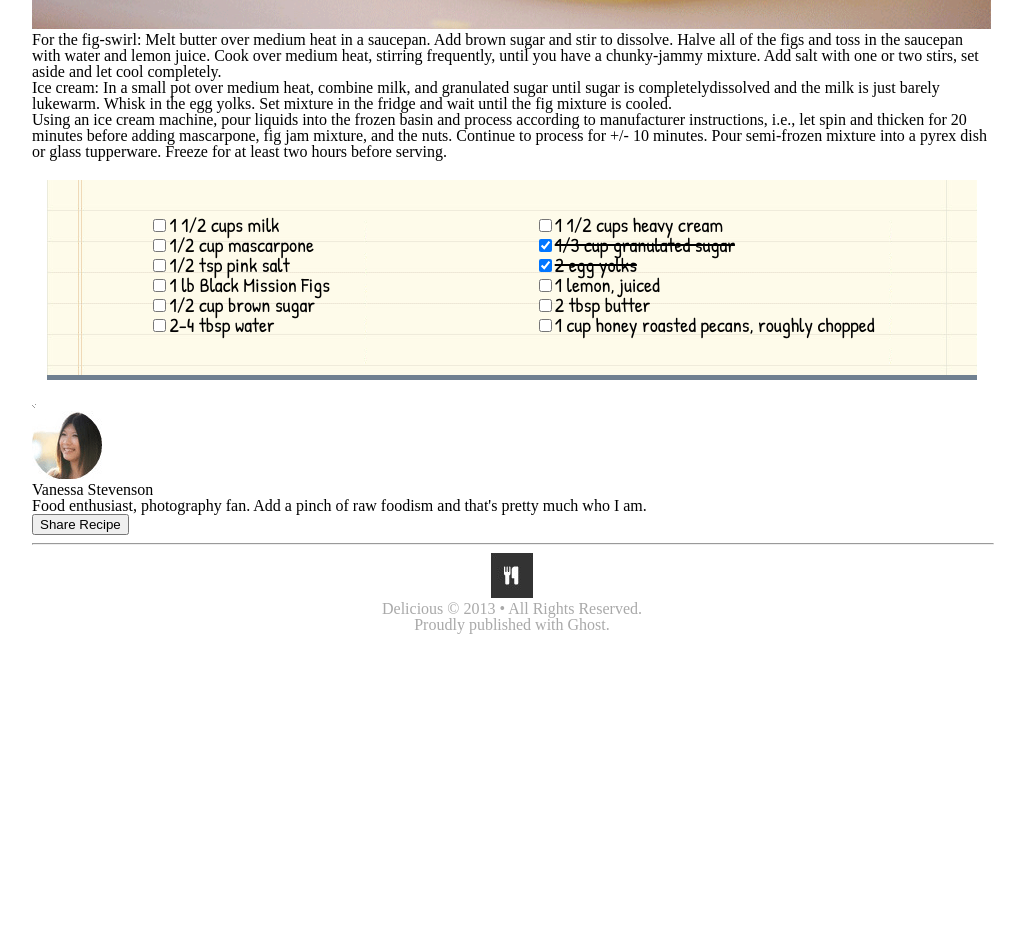
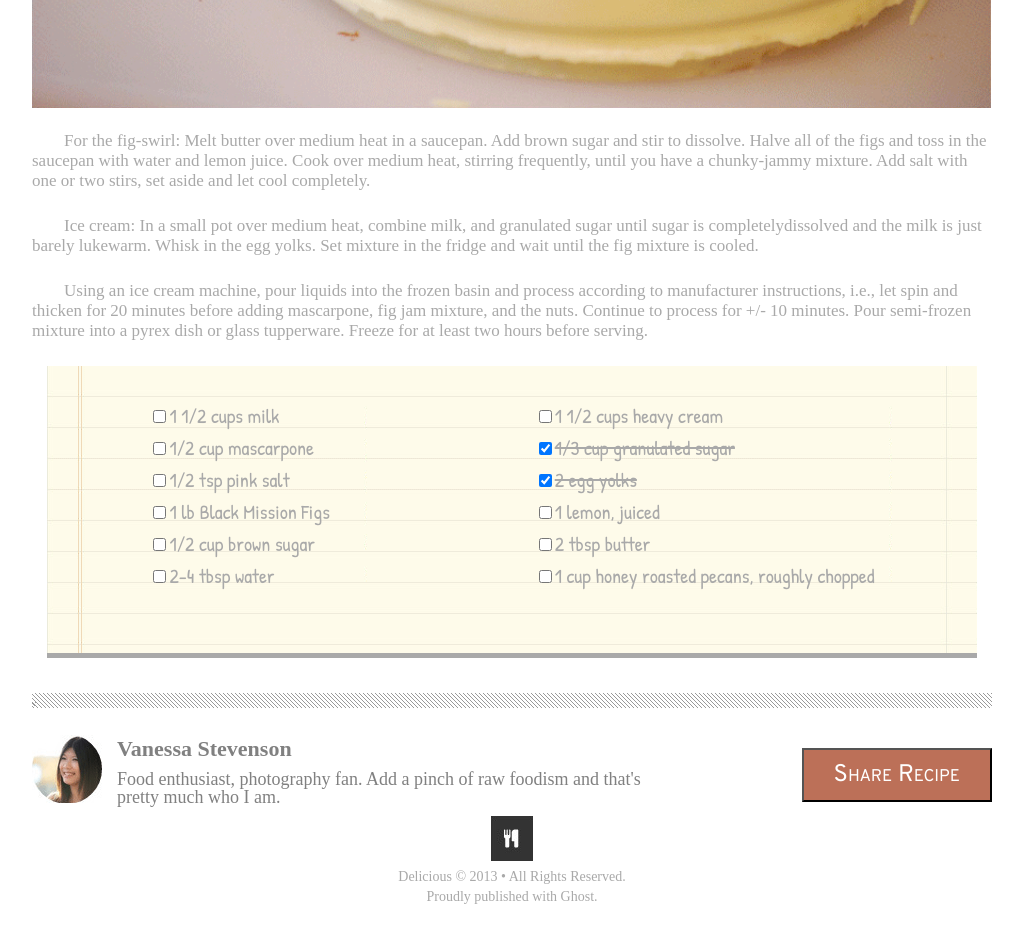
Before and after one commit to Willem-Jacobs/chocolate-pizza, a plain HTML site: page index.html in a window 1280 px wide. Shown: the part 780-1717 px from the top of the page, without its empty margins (68-1093 px from the left). Before the commit the page ends 1443 px from the top, so only its background shows below. Drawn offline with nearby package versions, Linux system fonts and the light colour scheme.

Commit message:
Best we could do on the CSS part

```diff
--- a/index.html
+++ b/index.html
@@ -18,8 +18,12 @@
       <h1 class="nav-left-text">Delicious</h1>
       <h3>the best food blog on the web.</h3>
     </div>
-    <nav>
+    <nav class="nav-icons">
       <div class="nav-right-icons">
+        <!-- <ul>
+          <li><img id="facebook" src="img/fb-icon.png" alt="facebook logo"></li>
+          <li><img id="twitter" src="img/twit-icon.png" alt="twitter logo"></li>
+        </ul> -->
         <img id="facebook" src="img/fb-icon.png" alt="facebook logo">
         <img id="twitter" src="img/twit-icon.png" alt="twitter logo">
         <img id="google" src="img/gp-icon.png" alt="google logo">
@@ -35,19 +39,19 @@
     </div>
   </header>
   <main>
-    <section>
-      <h1>Chocolate Pizza</h1>
+    <section class="post-info">
+      <h1 class="post-title">Chocolate Pizza</h1>
       <p>Posted on 15 Dec 2013 / Desserts</p>
-      <img id="print" src="img/print-icon.png" alt="print icon image">
+      <p class="print">print</p><img class="print" src="img/print-icon.png" alt="print icon image">
     </section>
     <img id="choco-pizza" src="img/choco-pizza.png" alt="chocolate pizza">
-    <section>
+    <article>
       <p>For the fig-swirl: Melt butter over medium heat in a saucepan. Add brown sugar and stir to dissolve. Halve all of the figs and toss in the saucepan with water and lemon juice. Cook over medium heat, stirring frequently, until you have a chunky-jammy mixture. Add salt with one or two stirs, set aside and let cool completely.</p>
       <p>Ice cream: In a small pot over medium heat, combine milk, and granulated sugar until sugar is completelydissolved and the milk is just barely lukewarm. Whisk in the egg yolks. Set mixture in the fridge and wait until the fig mixture is cooled.
       </p>
       <p>Using an ice cream machine, pour liquids into the frozen basin and process according to manufacturer instructions, i.e., let spin and thicken for 20 minutes before adding mascarpone, fig jam mixture, and the nuts. Continue to process for +/- 10 minutes. Pour semi-frozen mixture into a pyrex dish or glass tupperware. Freeze for at least two hours before serving.
       </p>
-    </section>
+    </article>
     <!-- Insert recipe card here with CSS-->
     <section id="ingredients">
       <div id="ing-col-one">
@@ -79,7 +83,8 @@
       <button id="share-button">Share Recipe</button>
     </section>
     <footer>
-      <hr><img id="footer-logo" src="img/logo.png" alt="company logo">
+      <div><span><img id="footer-logo" src="img/logo.png" alt="company logo"></span></div>
+      <!-- <hr> <hr><img id="footer-logo" src="img/logo.png" alt="company logo"> -->
       <p>Delicious &copy 2013 &bullet; All Rights Reserved.<br>Proudly published with Ghost.</p>
     </footer>
   </main>
--- a/style.css
+++ b/style.css
@@ -3,11 +3,14 @@ body {
   width: 75%;
 }
 
-footer {
-  text-align: center;
-  color: darkgray;
+header {
+  height: 120px;
+  width: 100%;
 }
 
+.nav-logo {
+  float: left;
+}
 .nav-left {
   display: inline-block;
 }
@@ -15,7 +18,7 @@ footer {
 .nav-left-text {
   font-family: "Yellowtail", cursive;
   font-weight: 600;
-  font-size: 38px;
+  font-size: 30px;
 }
 
 .nav-left h3 {
@@ -26,11 +29,55 @@ footer {
 }
 
 .nav-right-icons {
-  float: right;
+  line-height: 100px;
+  position: absolute;
+  top: 3px;
+  right: 145px;
+}
+/*
+li {
+  display: inline-block;
+  line-height: 120px;
+  margin-left: 10px;
 }
 
-#print {
+li:first-child {
+  margin-left: 300px;
+} */
+
+.nav-line {
+  width: 100%;
+}
+
+.nav-line {
+  height: 15px;
+  background-image: url("img/hr-img.png");
+  background-repeat: repeat;
+  margin: 20px 0;
+}
+
+.post-title {
+  font-family: "Oswald", sans-serif;
+  font-weight: bold;
+  font-size: 43px;
+  margin-bottom: 10px;
+}
+.post-info p {
+  display: inline-block;
+  font-variant: small-caps;
+  font-family: "Oswald", sans-serif;
+  color: darkgray;
+}
+
+.print {
   float: right;
+  margin-left: 3px;
+}
+
+.print~img {
+  float: right;
+  height: 15px;
+  width: 20px;
 }
 
 #choco-pizza {
@@ -39,24 +86,35 @@ footer {
   margin-top: 25px;
 }
 
+article p {
+  text-indent: 32px;
+  margin-top: 20px;
+  margin-bottom: 25px;
+  font-size: 17px;
+  line-height: 20px;
+  color: darkgray;
+}
+
 #ingredients {
-  margin: 20px 15px;
+  margin: 20px 15px 40px 15px;
   width: auto;
   background-image: url("img/list-bg.png");
   display: flex;
   justify-content: space-around;
-  box-shadow: 0px 5px slategrey;
+  box-shadow: 0px 5px darkgray;
+  line-height: 30px;
   padding-top: 35px;
-  padding-bottom: 40px;
+  padding-bottom: 60px;
 }
 
-input {
-  border: 1px solid black;
-}
+/* input {
+  border: 1px solid darkgray;
+} */
 
 label {
   font-family: "Patrick Hand";
   font-size: 20px;
+  color: darkgray;
 }
 .strike {
   text-decoration: line-through;
@@ -65,3 +123,66 @@ label {
 hr {
   width: 100%;
 }
+
+.author-info {
+  display: inline-block;
+  width: 60%;
+}
+
+.author-info h2 {
+  font-size: 22px;
+  margin: 10px;
+  font-weight: bold;
+  color: gray;
+}
+
+.author-info p {
+  font-size: 18px;
+  margin: 10px;
+  color: gray;
+}
+
+#share-button {
+  float: right;
+  background-color: #bc7058;
+  font-variant: small-caps;
+  font-family: "Overpass", sans-serif;
+  font-size: 24px;
+  padding: 10px 30px;
+  margin-top: 20px;
+  color: white;
+}
+
+/* hr {
+  margin-top: 100px;
+  width: 300px;
+
+} */
+
+span {
+  display: inline-block;
+}
+
+span:before,
+span:after {
+  border-top: 2px solid black;
+  display: block;
+  height: 5px;
+  content: " ";
+  width: 39%;
+  position: absolute;
+  left: 0;
+  top: 45px;
+}
+
+span:after {
+ right: 0;
+ left: auto;
+}
+
+footer {
+  text-align: center;
+  color: darkgray;
+  line-height: 20px;
+  font-size: 14px;
+}
```
